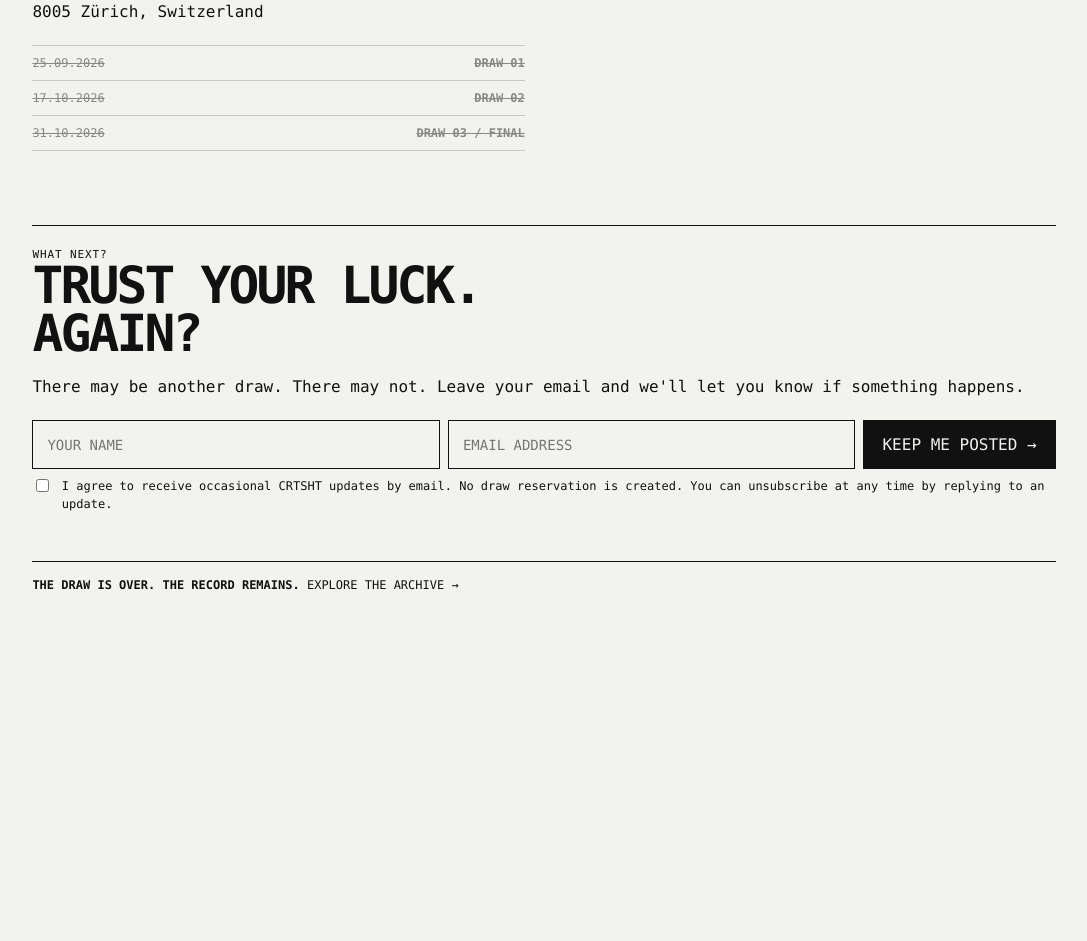
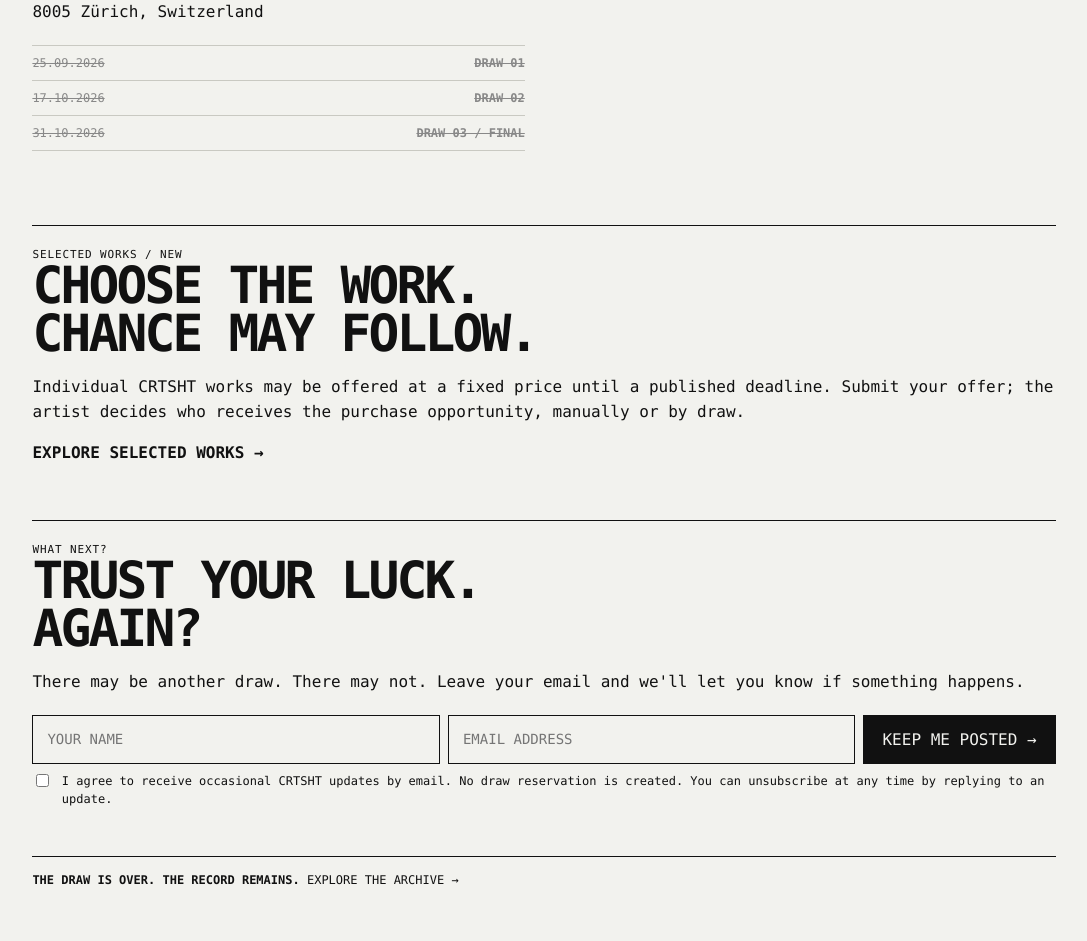
Before and after one commit to ibulla/crtsht, a PHP site: page /draw in a window 1280 px wide. Shown: the part 846-1787 px from the top of the page, without its empty margins (96-1183 px from the left). Before the commit the page ends 1436 px from the top, so only its background shows below. Run offline with PHP 8.4, Linux system fonts and the light colour scheme; data comes from the database, SQL or seed files in the repository; data that the repository does not hold is empty.

Commit message:
feat(selected works): expose selected works from archived draw

```diff
--- a/draw-archive.php
+++ b/draw-archive.php
@@ -50,6 +50,7 @@ if ($_SERVER['REQUEST_METHOD']==='POST') {
 <ul class="archive-dates"><li><span>25.09.2026</span><strong>DRAW 01</strong></li><li><span>17.10.2026</span><strong>DRAW 02</strong></li><li><span>31.10.2026</span><strong>DRAW 03 / FINAL</strong></li></ul></section>
 <section><div class="eyebrow">CRTSHT / PRICE HISTORY</div><p class="past-price">CHF 128 / ENDSAFTER / 2026</p><hr style="border:0;border-top:1px solid var(--line);margin:24px 0"><div class="eyebrow">NEXT DRAW / NOT ANNOUNCED</div></section>
 </div>
+<section class="news"><div class="eyebrow">SELECTED WORKS / NEW</div><h2>CHOOSE THE WORK.<br>CHANCE MAY FOLLOW.</h2><p>Individual CRTSHT works may be offered at a fixed price until a published deadline. Submit your offer; the artist decides who receives the purchase opportunity, manually or by draw.</p><p><a href="/selected-works"><strong>EXPLORE SELECTED WORKS →</strong></a></p></section>
 <section class="news"><div class="eyebrow">WHAT NEXT?</div><h2>TRUST YOUR LUCK.<br>AGAIN?</h2>
 <p>There may be another draw. There may not. Leave your email and we'll let you know if something happens.</p>
 <?php if($done): ?><div class="feedback" role="status">YOU'RE ON THE LIST. NOTHING ELSE TO DO.</div><?php else: ?>
```
